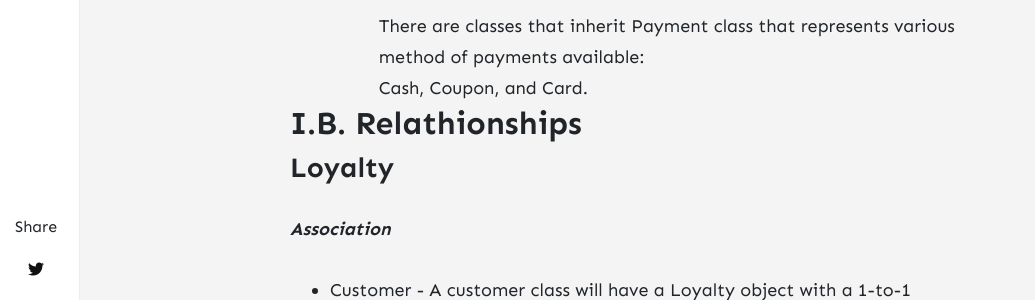
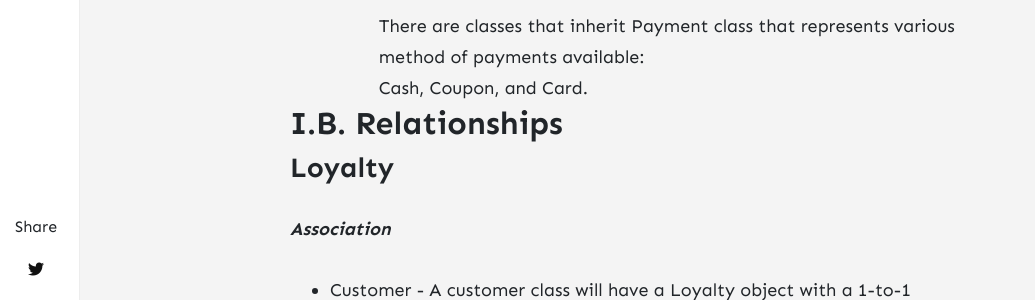
Before and after one commit to wowthemesnet/jekyll-theme-memoirs, a Jekyll site: the page built from _posts/2022-01-17-designing-self-service-checkout-market.md, in a window 1280 px wide and 900 px high, scrolled down 3479 px. Shown: the part 156-456 px from the top of the window, without its empty margins (0-1035 px from the left). Built offline with Jekyll 4.4.1, drawn with Linux system fonts in a browser that asks for light colours; nearby versions of some CDN libraries; comment, search, counter and statistics services are not loaded.

Commit message:
Adding line to the end of the post

```diff
--- a/_posts/2022-01-17-designing-self-service-checkout-market.md
+++ b/_posts/2022-01-17-designing-self-service-checkout-market.md
@@ -37,7 +37,8 @@
 | Employee   | <br/>**T**he employee is another living actor in the scenario. Its job is to order products from suppliers, override transactions manually in the case of scanning error, or check the Customer’s age when a restricted item is in the bucket. Thus, creating an Employee class will help in placing, or encapsulating the information and operations correctly.                                                                                                                                                              |
 | Payment    | <br/>**T**he Payment class will be created when a Customer object is about to pay. The reason why it is having its class is that there will be multiple payment methods available for the Customer object, and they are all having different attributes and behaviours on each method. Having a parent class for each method will help in simplifying the construction of the class. <br/><br/>There are classes that inherit Payment class that represents various method of payments available:<br/>Cash, Coupon, and Card. |
 
-## I.B. Relathionships
+
+## I.B. Relationships
 
 ### Loyalty
 _**Association**_
@@ -68,3 +69,4 @@
 ### Card
 _**Generalization**_
 - Debit, Credit - Represents the subtype of the Card class.
+---
```
